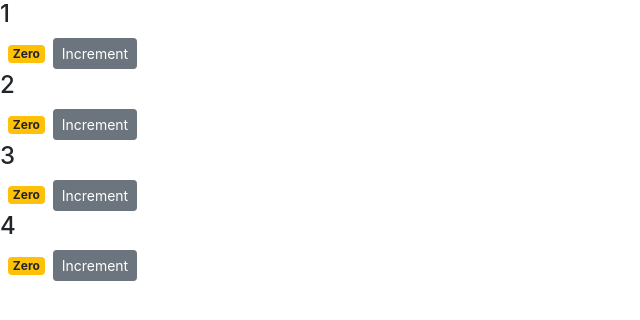
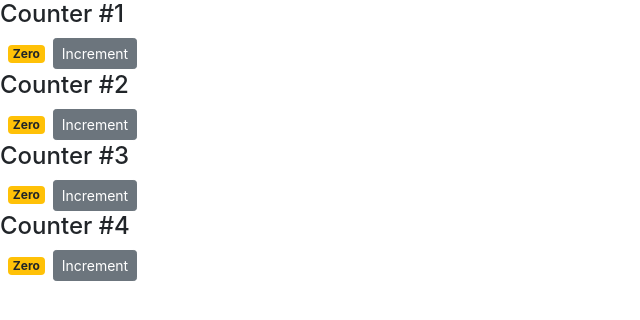
Before and after one commit to efriedla/react-clicker, a React (Create React App) app: page / in a window 1280 px wide. Shown: the top 320 px of the page, without its empty margins (0-640 px from the left). Built offline with nearby package versions, Linux system fonts and the light colour scheme.

Commit message:
passing children vs passing id

```diff
--- a/src/components/clicker.jsx
+++ b/src/components/clicker.jsx
@@ -14,7 +14,8 @@ class Counter extends Component {
         console.log(this.props)
         return(
             <div>
-                <h4>{this.props.id}</h4>
+                {/* <h4>{this.props.children}</h4> */}
+                <h4>Counter #{this.props.id}</h4>
                 <span className={this.getBadgeClass()}>{this.formateCount()}</span>
                 <button
                     onClick={this.handleIncrement}
--- a/src/components/counters.jsx
+++ b/src/components/counters.jsx
@@ -20,7 +20,7 @@ class Counters extends Component {
                         id={counter.id}
                         selected
                     >
-
+                        {/* <h2>Counter! #{counter.id}</h2> */}
                     </Counter>)}
 
             </div>
```
